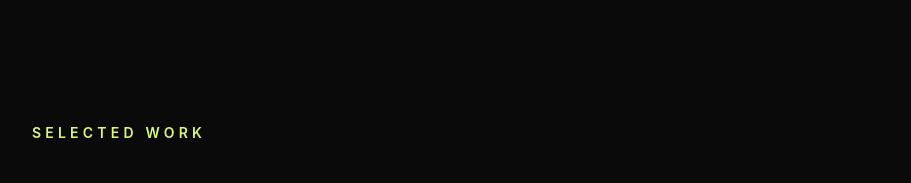
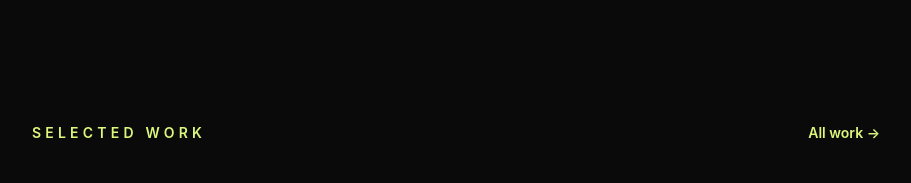
Before and after one commit to ArseniyCherednichenko/portfolio, a React (Vite) app: page / in a window 1280 px wide. Shown: the part 1260-1443 px from the top of the page, without its empty margins (184-1095 px from the left). Built offline with nearby package versions, Linux system fonts and the light colour scheme.

Commit message:
Route back-links and Home work header to the /work index

```diff
--- a/src/pages/Home.tsx
+++ b/src/pages/Home.tsx
@@ -102,7 +102,15 @@ export default function Home() {
       {/* WORK */}
       <section id="work" className="mx-auto w-full max-w-4xl px-6 py-24">
         <Reveal>
-          <Eyebrow>Selected work</Eyebrow>
+          <div className="flex items-baseline justify-between gap-4">
+            <Eyebrow>Selected work</Eyebrow>
+            <Link
+              to="/work"
+              className="text-sm font-semibold text-[#DCF87C] transition-opacity hover:opacity-80"
+            >
+              All work <span aria-hidden>-&gt;</span>
+            </Link>
+          </div>
         </Reveal>
         <div className="mt-10 grid gap-6 sm:grid-cols-2">
           {PROJECTS.map((p, idx) =>
--- a/src/pages/WorkDetail.tsx
+++ b/src/pages/WorkDetail.tsx
@@ -23,7 +23,7 @@ export default function WorkDetail() {
           That project does not exist, or it has moved. Head back to the work.
         </p>
         <Link
-          to="/#work"
+          to="/work"
           className="mt-8 inline-flex w-fit items-center gap-2 text-sm font-semibold text-[#DCF87C] transition-opacity hover:opacity-80"
         >
           <span aria-hidden>&lt;-</span> All work
@@ -45,7 +45,7 @@ export default function WorkDetail() {
         transition={{ duration: 0.5, ease: EASE }}
       >
         <Link
-          to="/#work"
+          to="/work"
           className="inline-flex items-center gap-2 text-sm font-semibold text-white/45 transition-colors hover:text-white"
         >
           <span aria-hidden>&lt;-</span> All work
```
